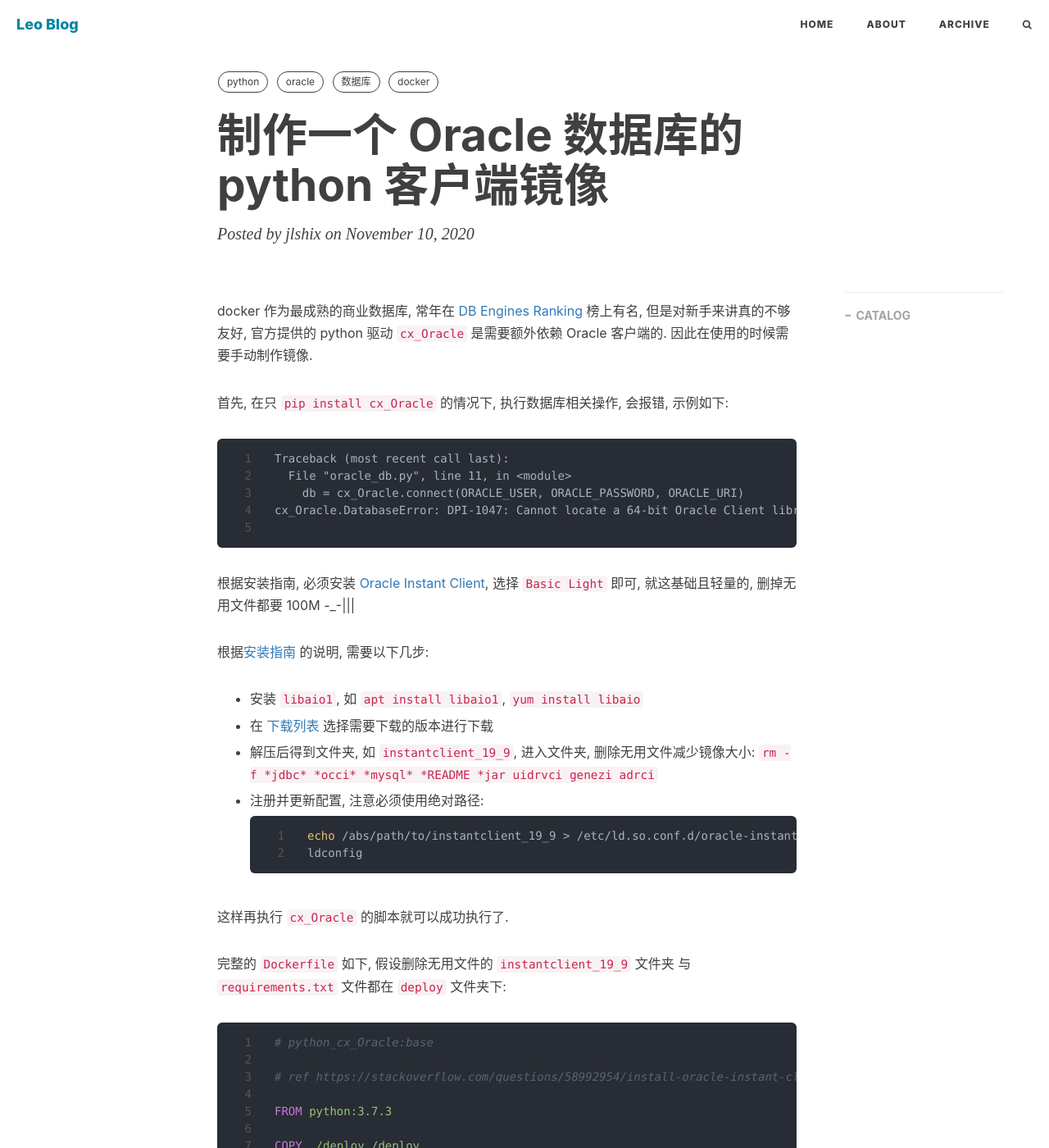
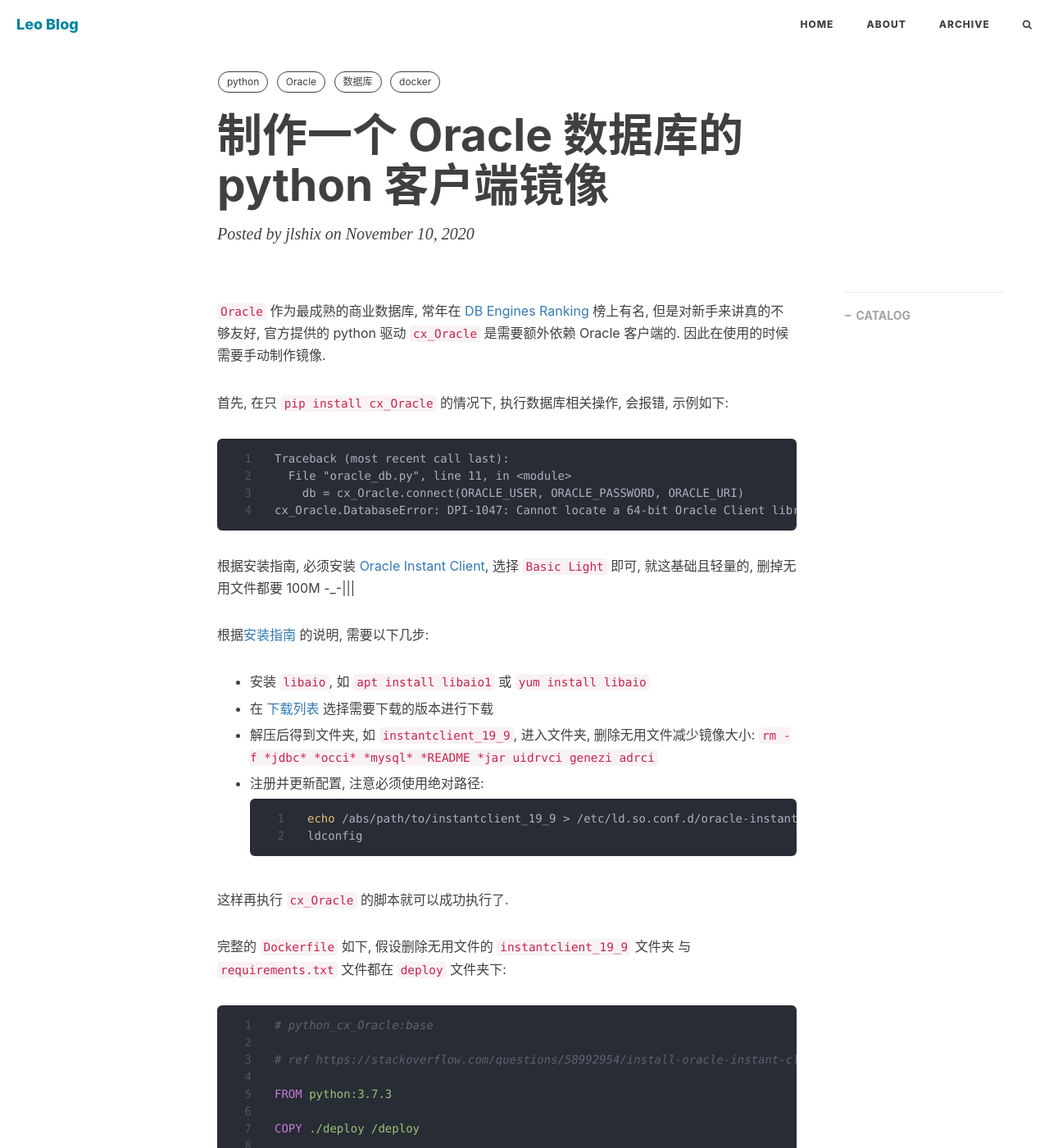
Before and after one commit to jlshix/jlshix.github.io, a Jekyll site: the page built from _posts/2020-11-10-a-python-oracle-client-docker-image.md, in a window 1280 px wide and 1400 px high. Shown: the whole window at 82% size. Built offline with Jekyll 4.4.1, drawn with Linux system fonts in a browser that asks for light colours; nearby versions of some CDN libraries; comment, search, counter and statistics services are not loaded; some of the changed text lies outside the part shown.

Commit message:
[update post] 2020-11-10-a-python-oracle-client-docker-image

````diff
--- a/_posts/2020-11-10-a-python-oracle-client-docker-image.md
+++ b/_posts/2020-11-10-a-python-oracle-client-docker-image.md
@@ -6,12 +6,12 @@ author: "jlshix"
 header-style: text
 tags:
   - python
-  - oracle
+  - Oracle
   - 数据库
   - docker
 ---
 
-docker 作为最成熟的商业数据库, 常年在 [DB Engines Ranking](https://db-engines.com/en/ranking)
+`Oracle` 作为最成熟的商业数据库, 常年在 [DB Engines Ranking](https://db-engines.com/en/ranking)
 榜上有名, 但是对新手来讲真的不够友好, 官方提供的 python 驱动 `cx_Oracle` 是需要额外依赖
 Oracle 客户端的. 因此在使用的时候需要手动制作镜像.
 
@@ -22,7 +22,6 @@ Traceback (most recent call last):
   File "oracle_db.py", line 11, in <module>
     db = cx_Oracle.connect(ORACLE_USER, ORACLE_PASSWORD, ORACLE_URI)
 cx_Oracle.DatabaseError: DPI-1047: Cannot locate a 64-bit Oracle Client library: "libclntsh.so: cannot open shared object file: No such file or directory". See https://cx-oracle.readthedocs.io/en/latest/user_guide/installation.html for help
-
 ```
 
 根据安装指南, 必须安装 [Oracle Instant Client](https://www.oracle.com/database/technologies/instant-client.html),
@@ -31,7 +30,7 @@ cx_Oracle.DatabaseError: DPI-1047: Cannot locate a 64-bit Oracle Client library:
 根据[安装指南](https://docs.oracle.com/en/database/oracle/oracle-database/19/lnoci/instant-client.html#GUID-D0042396-7C99-4450-962C-6E3DBF6EFD41) 的说明,
 需要以下几步:
 
-- 安装 `libaio1`, 如 `apt install libaio1`, `yum install libaio`
+- 安装 `libaio`, 如 `apt install libaio1` 或 `yum install libaio`
 
 - 在 [下载列表](https://www.oracle.com/database/technologies/instant-client/downloads.html) 选择需要下载的版本进行下载
 
@@ -66,5 +65,4 @@ RUN sed -i s@/deb.debian.org/@/mirrors.aliyun.com/@g /etc/apt/sources.list \
     && echo /deploy/instantclient_19_9 > /etc/ld.so.conf.d/oracle-instantclient.conf \
     && ldconfig \
     && pip install --no-cache-dir -i https://mirrors.aliyun.com/pypi/simple -r requirements.txt
-
 ```
````
